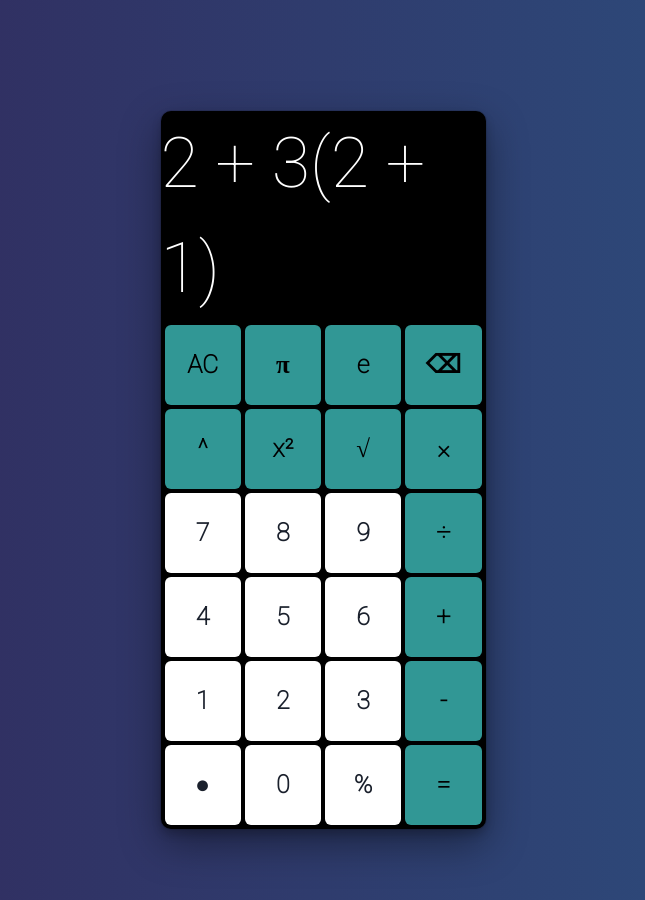
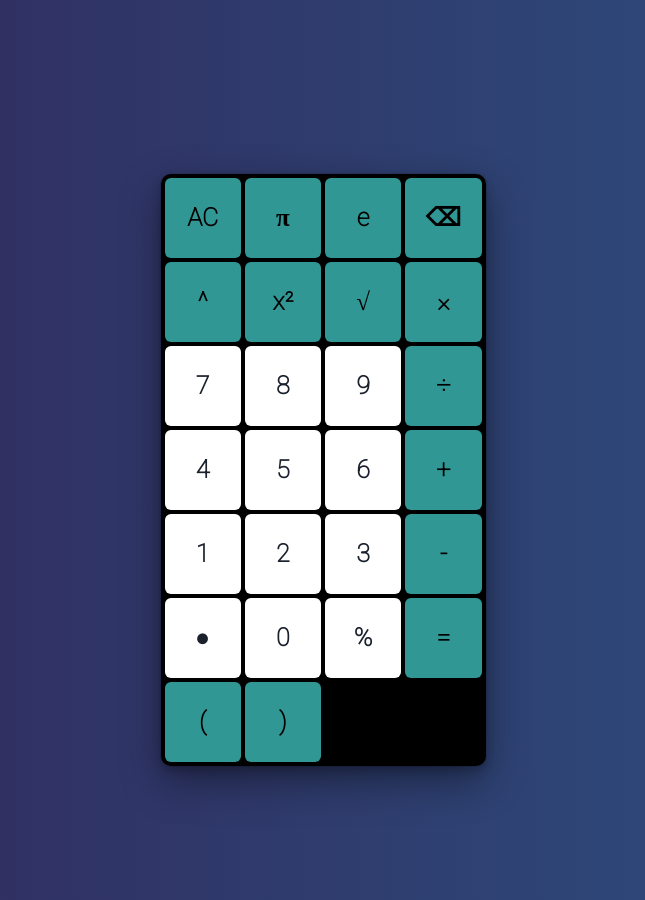
Before and after one commit to YagoLeite/calculator, a React (Create React App) app: page / in a window 1280 px wide. Shown: the whole page, without its empty margins (317-962 px from the left). Built offline with nearby package versions, Linux system fonts and the light colour scheme.

Commit message:
massive improve to operatorHandler

```diff
--- a/src/App.js
+++ b/src/App.js
@@ -29,10 +29,12 @@ const btnList = [
   "0",
   "%",
   "=",
+  "(",
+  ")",
 ];
 
 function App() {
-  const [state, setState] = useState(["2 + 3(2 + 1)", ""]);
+  const [state, setState] = useState([""]);
 
   const lastItem = state[0].split(" ")[state[0].split(" ").length - 1];
 
@@ -44,97 +46,26 @@ function App() {
     setState((prev) => [prev[0] + str, prev[1]]);
   };
 
+  const openingP = () => {
+    console.log(state);
+    console.log(lastItem);
+  };
+
+  const closingP = () => {
+    if (state[0].length === 0 || lastItem === "×" || lastItem === "+")
+      return setState((prev) => [prev[0], prev[1]]);
+  };
+
   const operatorHandler = (str) => {
     if (state[0].length === 0) return setState((prev) => [prev[0], prev[1]]);
 
-    if (str === "×") {
-      if (state[0][state[0].length - 2] === "×") {
-        setState((prev) => [prev[0], prev[1]]);
-      } else if (
-        state[0][state[0].length - 2] === "+" ||
-        state[0][state[0].length - 2] === "-" ||
-        state[0][state[0].length - 2] === "^" ||
-        state[0][state[0].length - 2] === "÷"
-      ) {
+    if (lastItem === "") {
       setState((prev) => [
         prev[0].slice(0, prev[0].length - 3) + ` ${str} `,
         prev[1],
       ]);
     } else {
       setState((prev) => [prev[0] + ` ${str} `, prev[1]]);
-      }
-    }
-
-    if (str === "+") {
-      if (state[0][state[0].length - 2] === "+") {
-        setState((prev) => [prev[0], prev[1]]);
-      } else if (
-        state[0][state[0].length - 2] === "×" ||
-        state[0][state[0].length - 2] === "-" ||
-        state[0][state[0].length - 2] === "^" ||
-        state[0][state[0].length - 2] === "÷"
-      ) {
-        setState((prev) => [
-          prev[0].slice(0, prev[0].length - 3) + ` ${str} `,
-          prev[1],
-        ]);
-      } else {
-        setState((prev) => [prev[0] + ` ${str} `, prev[1]]);
-      }
-    }
-
-    if (str === "÷") {
-      if (state[0][state[0].length - 2] === "÷") {
-        setState((prev) => [prev[0], prev[1]]);
-      } else if (
-        state[0][state[0].length - 2] === "×" ||
-        state[0][state[0].length - 2] === "-" ||
-        state[0][state[0].length - 2] === "^" ||
-        state[0][state[0].length - 2] === "+"
-      ) {
-        setState((prev) => [
-          prev[0].slice(0, prev[0].length - 3) + ` ${str} `,
-          prev[1],
-        ]);
-      } else {
-        setState((prev) => [prev[0] + ` ${str} `, prev[1]]);
-      }
-    }
-
-    if (str === "-") {
-      if (state[0][state[0].length - 2] === "-") {
-        setState((prev) => [prev[0], prev[1]]);
-      } else if (
-        state[0][state[0].length - 2] === "×" ||
-        state[0][state[0].length - 2] === "÷" ||
-        state[0][state[0].length - 2] === "^" ||
-        state[0][state[0].length - 2] === "+"
-      ) {
-        setState((prev) => [
-          prev[0].slice(0, prev[0].length - 3) + ` ${str} `,
-          prev[1],
-        ]);
-      } else {
-        setState((prev) => [prev[0] + ` ${str} `, prev[1]]);
-      }
-    }
-
-    if (str === "^") {
-      if (state[0][state[0].length - 2] === "^") {
-        setState((prev) => [prev[0], prev[1]]);
-      } else if (
-        state[0][state[0].length - 2] === "+" ||
-        state[0][state[0].length - 2] === "×" ||
-        state[0][state[0].length - 2] === "-" ||
-        state[0][state[0].length - 2] === "÷"
-      ) {
-        setState((prev) => [
-          prev[0].slice(0, prev[0].length - 3) + ` ${str} `,
-          prev[1],
-        ]);
-      } else {
-        setState((prev) => [prev[0] + ` ${str} `, prev[1]]);
-      }
     }
   };
 
@@ -398,6 +329,34 @@ function App() {
         </Button>
       );
     }
+    if (str === "(") {
+      return (
+        <Button
+          cursor="pointer"
+          fontSize="25px"
+          colorScheme="teal"
+          color="black"
+          height="80px"
+          onClick={openingP}
+        >
+          {str}
+        </Button>
+      );
+    }
+    if (str === ")") {
+      return (
+        <Button
+          cursor="pointer"
+          fontSize="25px"
+          colorScheme="teal"
+          color="black"
+          height="80px"
+          onClick={closingP}
+        >
+          {str}
+        </Button>
+      );
+    }
     if (str === "AC") {
       return (
         <Button
```
Lines whose indentation alone changed are shown as unchanged.
